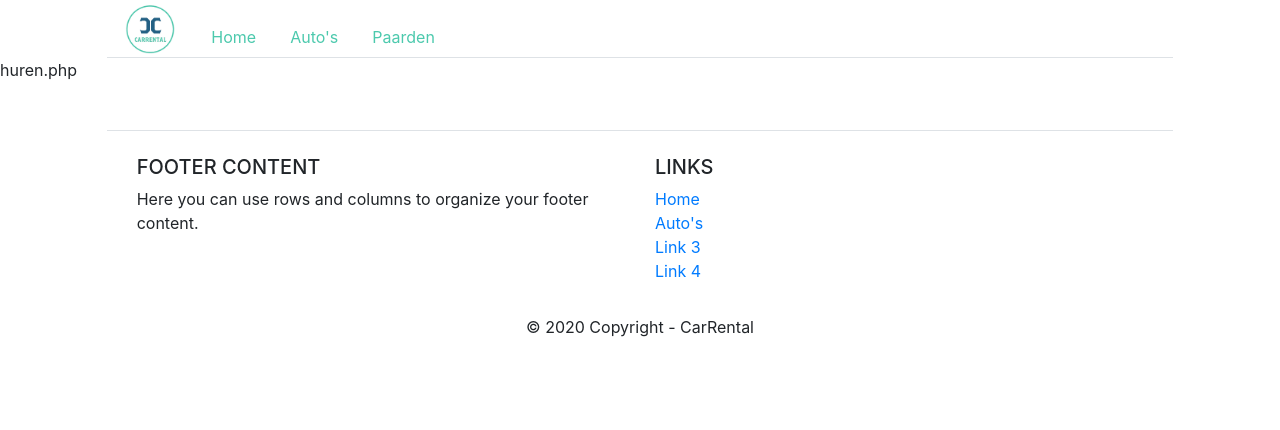
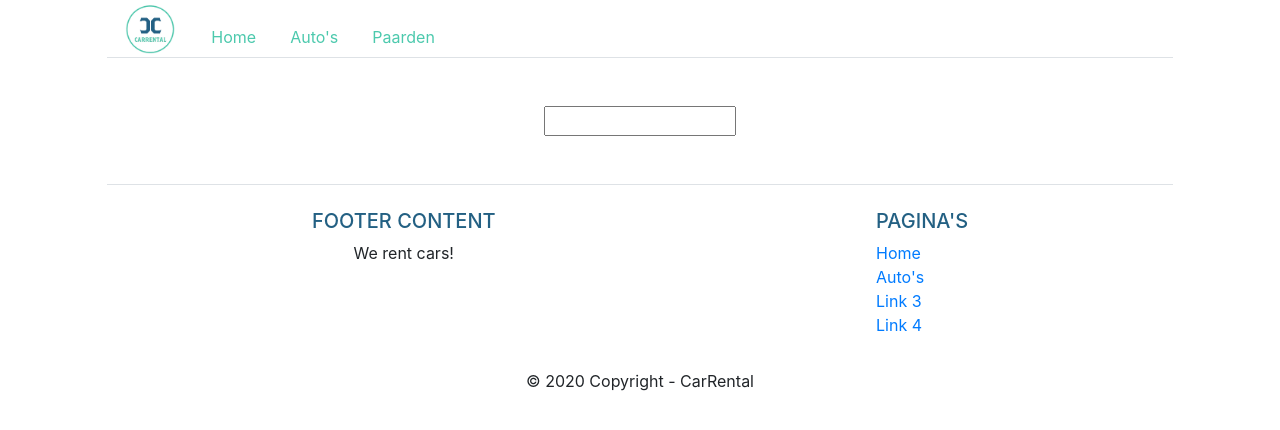
Before and after one commit to KennyNathalia/carrental, a PHP site: the page made by view/car/huren.php in a window 1280 px wide. Shown: the top 430 px of the page. Run offline with PHP 8.4, Linux system fonts and the light colour scheme; the template is opened without the code that fills it, so the values that code supplies are empty; some libraries are stand-ins or nearby versions.

Commit message:
Huurpagina toegevoegd

```diff
--- a/controller/CarController.php
+++ b/controller/CarController.php
@@ -15,7 +15,9 @@ function details($id)
 	));
 }
 
-function delete()
+function huren($id)
 {
-	render("paarden/delete");
+	render("car/huren", array(
+		'carbyid' => getCarsByID($id)
+	));
 }
--- a/public/css/style.css
+++ b/public/css/style.css
@@ -12,3 +12,8 @@
 	margin: 0 auto;
 	margin-top: 3rem;
 }
+
+.width{
+	width: 12rem;
+	text-align: center;
+}
--- a/view/car/huren.php
+++ b/view/car/huren.php
@@ -1 +1,25 @@
-huren.php
+<h2 class="text-center color-blue"><?php echo $carbyid['merknaam']?> <?php echo $carbyid['modelnaam']?></h2>
+<div class="d-flex justify-content-center mt-5 ">
+
+	<input class="d-block width" type="text" name="daterange" value="" id="datePicker" />
+
+</div>
+<script>
+$(function() {
+  $('input[name="daterange"]').daterangepicker({
+    opens: 'left',
+    minDate: new Date()
+  }, function(start, end, label) {
+    console.log("A new date selection was made: " + start.format('YYYY-MM-DD') + ' to ' + end.format('YYYY-MM-DD'));
+  });
+});
+
+
+var d = new Date();
+           var currMonth = d.getMonth();
+           var currYear = d.getFullYear();
+           var startDate = new Date(currYear, currMonth, 1);
+
+           $("#datepicker").daterangepicker();
+           $("#datepicker").daterangepicker("setDate", startDate);
+</script>
--- a/view/car/index.php
+++ b/view/car/index.php
@@ -32,7 +32,7 @@
 			</table>
 
 			<a href="<?=URL?>car/details/<?php echo $row['car_id'] ?>" class="btn btn-info m-auto">Meer info</a>
-			<a class=" btn btn-primary m-auto">Nu huren</a>
+			<a href="<?=URL?>car/huren/<?php echo $row['car_id'] ?>" class=" btn btn-primary m-auto">Nu huren</a>
 		</section>
 	</div>
 
--- a/view/templates/footer.php
+++ b/view/templates/footer.php
@@ -4,14 +4,14 @@
   <div class="container-fluid text-center text-md-left">
 
     <!-- Grid row -->
-    <div class="row">
+    <div class="row d-flex justify-content-around">
 
       <!-- Grid column -->
-      <div class="col-md-6 mt-md-0 mt-3">
+      <div class="">
 
         <!-- Content -->
-        <h5 class="text-uppercase">Footer Content</h5>
-        <p>Here you can use rows and columns to organize your footer content.</p>
+        <h5 class="text-uppercase color-blue ">Footer Content</h5>
+        <p class="text-center">We rent cars!</p>
 
       </div>
       <!-- Grid column -->
@@ -19,10 +19,10 @@
       <hr class="clearfix w-100 d-md-none pb-3">
 
       <!-- Grid column -->
-      <div class="col-md-6">
+      <div class="">
 
         <!-- Links -->
-        <h5 class="text-uppercase">Links</h5>
+        <h5 class="text-uppercase color-blue">Pagina's</h5>
 
         <ul class="list-unstyled">
           <li>
--- a/view/templates/header.php
+++ b/view/templates/header.php
@@ -9,6 +9,10 @@
 	<script src="https://code.jquery.com/jquery-3.5.1.slim.min.js" integrity="sha384-DfXdz2htPH0lsSSs5nCTpuj/zy4C+OGpamoFVy38MVBnE+IbbVYUew+OrCXaRkfj" crossorigin="anonymous"></script>
 	<script src="https://cdn.jsdelivr.net/npm/popper.js@1.16.0/dist/umd/popper.min.js" integrity="sha384-Q6E9RHvbIyZFJoft+2mJbHaEWldlvI9IOYy5n3zV9zzTtmI3UksdQRVvoxMfooAo" crossorigin="anonymous"></script>
 	<script src="https://stackpath.bootstrapcdn.com/bootstrap/4.5.0/js/bootstrap.min.js" integrity="sha384-OgVRvuATP1z7JjHLkuOU7Xw704+h835Lr+6QL9UvYjZE3Ipu6Tp75j7Bh/kR0JKI" crossorigin="anonymous"></script>
+	<script type="text/javascript" src="https://cdn.jsdelivr.net/jquery/latest/jquery.min.js"></script>
+	<script type="text/javascript" src="https://cdn.jsdelivr.net/momentjs/latest/moment.min.js"></script>
+	<script type="text/javascript" src="https://cdn.jsdelivr.net/npm/daterangepicker/daterangepicker.min.js"></script>
+	<link rel="stylesheet" type="text/css" href="https://cdn.jsdelivr.net/npm/daterangepicker/daterangepicker.css" />
 </head>
 <body>
 	<nav>
```
